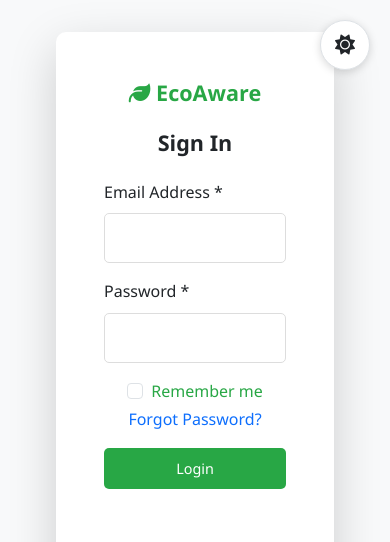
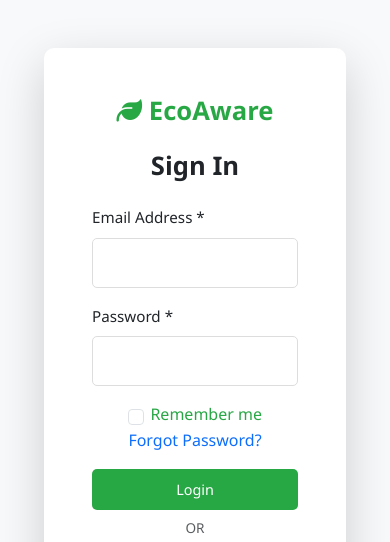
Before and after one commit to KrishTVK16/ecoaware_green_project_-, a plain HTML site: page login.html in a window 390 px wide. Shown: the top 542 px of the page. Drawn offline with nearby package versions, Linux system fonts and the light colour scheme.

Commit message:
LoginRegChangs

```diff
--- a/login.html
+++ b/login.html
@@ -22,6 +22,13 @@
             width: 100%;
             padding: 2rem;
         }
+        .login-container .form-label {
+            text-align: left;
+            display: block;
+        }
+        .login-container .form-control {
+            text-align: left;
+        }
         .btn-success {
             color: #ffffff !important;
         }
@@ -45,6 +52,17 @@
         }
         .social-login .btn {
             transition: all 0.3s;
+            white-space: nowrap;
+        }
+        .login-remember-row {
+            column-gap: 0.75rem;
+        }
+        .login-remember-row .form-check {
+            display: flex;
+            flex-direction: row;
+            align-items: center;
+            column-gap: 0.4rem;
+            margin-bottom: 0;
         }
         .social-login .btn-outline-primary {
             color: #0d6efd;
@@ -75,49 +93,12 @@
             color: #ffffff !important;
         }
         .divider {
-            margin: 1.5rem 0;
+            margin: 0.75rem 0;
         }
-        /* Dark Mode Toggle for Login/Register Pages */
-        .floating-dark-mode-toggle {
-            position: fixed;
-            top: 20px;
-            right: 20px;
-            z-index: 1050;
-            border: 1px solid #dee2e6;
-            background: #ffffff;
-            color: #212529;
-            padding: 0.75rem;
-            border-radius: 50%;
-            width: 50px;
-            height: 50px;
-            display: flex;
-            align-items: center;
-            justify-content: center;
-            box-shadow: 0 2px 8px rgba(0,0,0,0.15);
-            transition: all 0.3s ease;
-            cursor: pointer;
+        .divider hr {
+            margin: 0;
         }
-        .floating-dark-mode-toggle:hover {
-            background-color: #f8f9fa;
-            border-color: #28a745;
-            color: #28a745;
-            transform: scale(1.1);
-            box-shadow: 0 4px 12px rgba(0,0,0,0.2);
-        }
-        .floating-dark-mode-toggle i {
-            font-size: 1.25rem;
-            transition: transform 0.3s ease;
-        }
-        [data-theme="dark"] .floating-dark-mode-toggle {
-            background-color: #2d2d2d;
-            border-color: #6c757d;
-            color: #ffffff;
-        }
-        [data-theme="dark"] .floating-dark-mode-toggle:hover {
-            background-color: #495057;
-            border-color: #28a745;
-            color: #28a745;
-        }
+        /* Dark mode support (when enabled from other pages) */
         [data-theme="dark"] body {
             background-color: #1a1a1a;
         }
@@ -140,28 +121,85 @@
         [data-theme="dark"] .text-muted {
             color: #b0b0b0 !important;
         }
+
+        /* Responsive tweaks for better mobile/tablet layout */
+        @media (max-width: 1023px) {
+            body {
+                align-items: flex-start;
+            }
+            .login-container {
+                padding: 2rem 1.5rem;
+            }
+            .divider {
+                margin: 0.5rem 0;
+            }
+        }
+
+        @media (max-width: 767px) {
+            body {
+                padding-top: 1.5rem;
+            }
+            .login-container {
+                padding: 1.5rem 1rem;
+            }
+            .login-container .card {
+                max-width: 420px;
+                margin: 0 auto;
+            }
+            .login-container .card-body {
+                padding: 2rem 1.5rem;
+            }
+            .login-container .form-label {
+                text-align: left;
+                font-size: 0.95rem;
+            }
+            .login-container .form-control {
+                text-align: left;
+            }
+            h2.fw-bold {
+                font-size: 1.6rem;
+            }
+            .social-login .btn {
+                font-size: 0.9rem;
+            }
+            .divider {
+                margin: 0.35rem 0;
+            }
+            .divider span {
+                font-size: 0.85rem;
+            }
+            .text-center p {
+                font-size: 0.9rem;
+                white-space: normal;
+                word-wrap: break-word;
+                overflow-wrap: break-word;
+            }
+            .login-remember-row {
+                flex-wrap: nowrap;
+            }
+            .login-remember-row .form-check-label,
+            .login-remember-row a {
+                white-space: nowrap;
+            }
+        }
     </style>
 </head>
 <body>
-    <!-- Dark Mode Toggle -->
-    <button class="floating-dark-mode-toggle" id="floatingThemeToggle" aria-label="Toggle dark mode">
-        <i class="fas fa-sun" id="floatingThemeIcon"></i>
-    </button>
     <!-- Login Form -->
     <div class="login-container">
         <div class="container">
             <div class="row justify-content-center">
-                <div class="col-lg-5 col-md-7">
+                <div class="col-lg-6 col-md-8">
                     <div class="card shadow-lg">
                         <div class="card-body p-5">
-                            <div class="text-center mb-4">
+                            <div class="mb-4">
                                 <a href="index.html" class="text-decoration-none">
                                     <h2 class="fw-bold text-success mb-0">
                                         <i class="fas fa-leaf"></i> EcoAware
                                     </h2>
                                 </a>
                             </div>
-                            <h2 class="fw-bold mb-4 text-center">Sign In</h2>
+                            <h2 class="fw-bold mb-4">Sign In</h2>
                             <form id="loginForm">
                                 <div class="mb-3">
                                     <label for="loginEmail" class="form-label">Email Address *</label>
@@ -171,8 +209,8 @@
                                     <label for="loginPassword" class="form-label">Password *</label>
                                     <input type="password" class="form-control" id="loginPassword" required>
                                 </div>
-                                <div class="mb-3 d-flex justify-content-between align-items-center">
-                                    <div class="form-check">
+                                <div class="mb-3 d-flex justify-content-between align-items-center login-remember-row">
+                                    <div class="form-check mb-0">
                                         <input type="checkbox" class="form-check-input" id="rememberMe">
                                         <label class="form-check-label" for="rememberMe" style="color: #28a745;">
                                             Remember me
@@ -180,10 +218,10 @@
                                     </div>
                                     <a href="#" class="text-decoration-none" style="color: #0d6efd;">Forgot Password?</a>
                                 </div>
-                                <div class="text-center">
+                                <div>
                                     <button type="submit" class="btn btn-success btn-lg w-100">Login</button>
                                 </div>
-                                <div class="divider my-4">
+                                <div class="divider">
                                     <div class="d-flex align-items-center">
                                         <hr class="flex-grow-1">
                                         <span class="px-3 text-muted">OR</span>
@@ -198,7 +236,7 @@
                                         <i class="fab fa-google me-2"></i> Continue with Google
                                     </button>
                                 </div>
-                                <div class="text-center mt-3">
+                                <div class="mt-3 text-center">
                                     <p class="mb-0">Don't have an account? <a href="register.html" class="text-success">Register here</a></p>
                                 </div>
                             </form>
@@ -212,50 +250,6 @@
 
     <script src="https://cdn.jsdelivr.net/npm/bootstrap@5.3.0/dist/js/bootstrap.bundle.min.js"></script>
     <script>
-        // Theme Toggle Functionality
-        (function() {
-            const themeToggle = document.getElementById('floatingThemeToggle');
-            const themeIcon = document.getElementById('floatingThemeIcon');
-            const html = document.documentElement;
-
-            // Check for saved theme preference or default to light mode
-            const currentTheme = localStorage.getItem('theme') || 'light';
-
-            // Function to update icon based on theme
-            function updateIcon(theme) {
-                if (theme === 'dark') {
-                    themeIcon.classList.remove('fa-sun');
-                    themeIcon.classList.add('fa-moon');
-                } else {
-                    themeIcon.classList.remove('fa-moon');
-                    themeIcon.classList.add('fa-sun');
-                }
-            }
-
-            // Set initial theme
-            if (currentTheme === 'dark') {
-                html.setAttribute('data-theme', 'dark');
-                updateIcon('dark');
-            } else {
-                html.setAttribute('data-theme', 'light');
-                updateIcon('light');
-            }
-
-            // Theme toggle event listener
-            themeToggle.addEventListener('click', function() {
-                const currentTheme = html.getAttribute('data-theme') || 'light';
-                if (currentTheme === 'dark') {
-                    html.setAttribute('data-theme', 'light');
-                    localStorage.setItem('theme', 'light');
-                    updateIcon('light');
-                } else {
-                    html.setAttribute('data-theme', 'dark');
-                    localStorage.setItem('theme', 'dark');
-                    updateIcon('dark');
-                }
-            });
-        })();
-
         document.getElementById('loginForm').addEventListener('submit', function(e) {
             e.preventDefault();
             const email = document.getElementById('loginEmail').value;
```
Also changed, not shown: register.html (+100 -113 lines).
